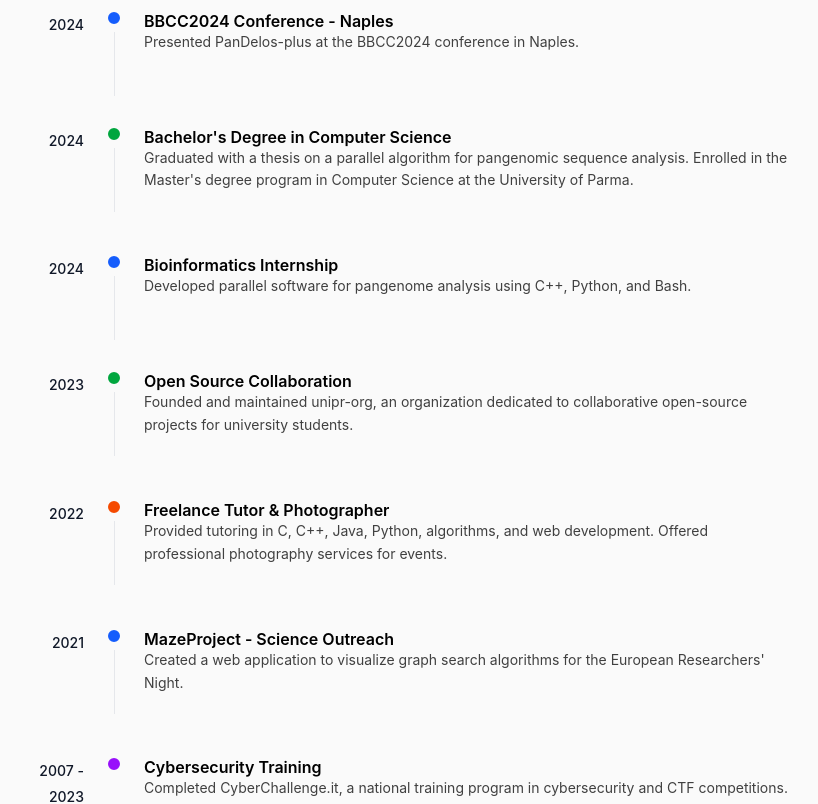
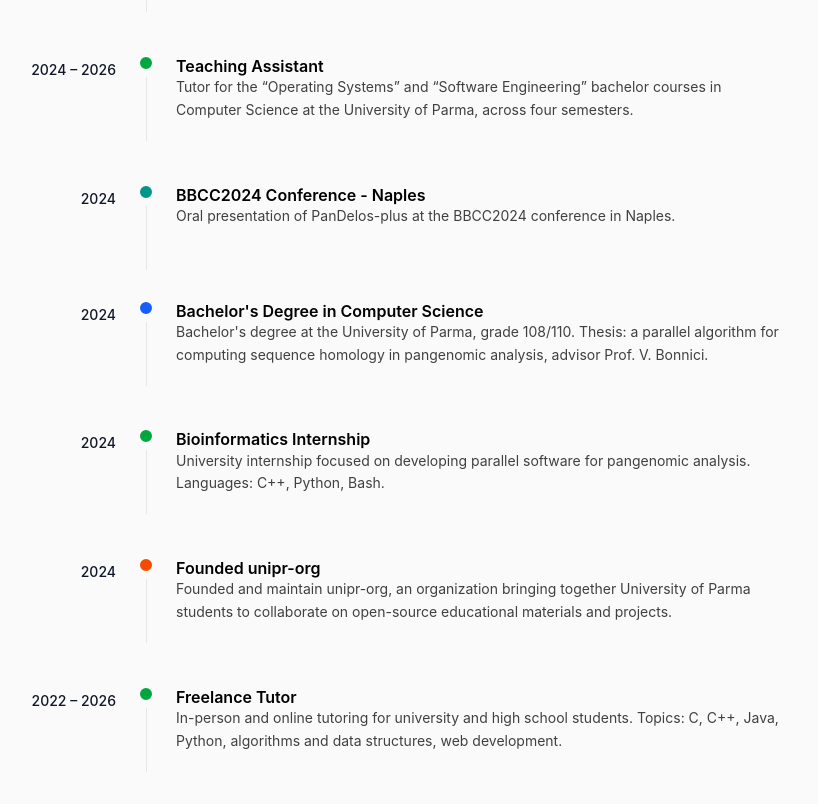
Before and after one commit to simonecolli/simonecolli.github.io, a React (Vite) app: page /about in a window 1280 px wide. Shown: the part 1800-2604 px from the top of the page, without its empty margins (236-1054 px from the left). Built offline with nearby package versions, Linux system fonts and the light colour scheme.

Commit message:
Updated timeline

```diff
--- a/src/data/timeline.ts
+++ b/src/data/timeline.ts
@@ -5,71 +5,86 @@ export interface TimelineEvent {
   type: "work" | "education" | "personal" | "project" | "talk";
 }
 
+// Ordered by start year, most recent first. Keys are named rather than positional:
+// the previous numeric ones drifted out of sync with the translation files and half
+// the entries rendered someone else's text.
 export const timeline: TimelineEvent[] = [
   {
-    year: "2025",
-    title: "data.timeline.0.title",
-    description: "data.timeline.0.description",
+    year: "2026",
+    title: "data.timeline.masterDegree.title",
+    description: "data.timeline.masterDegree.description",
+    type: "education",
+  },
+  {
+    year: "2026",
+    title: "data.timeline.freelance.title",
+    description: "data.timeline.freelance.description",
     type: "work",
   },
   {
     year: "2025",
-    title: "data.timeline.1.title",
-    description: "data.timeline.1.description",
+    title: "data.timeline.seminars.title",
+    description: "data.timeline.seminars.description",
+    type: "talk",
+  },
+  {
+    year: "2025",
+    title: "data.timeline.pandelosPreprint.title",
+    description: "data.timeline.pandelosPreprint.description",
+    type: "project",
+  },
+  {
+    year: "2024 – 2026",
+    title: "data.timeline.universityTutor.title",
+    description: "data.timeline.universityTutor.description",
     type: "work",
   },
   {
-    year: "2025",
-    title: "data.timeline.2.title",
-    description: "data.timeline.2.description",
+    year: "2024",
+    title: "data.timeline.bbcc2024.title",
+    description: "data.timeline.bbcc2024.description",
     type: "talk",
   },
   {
     year: "2024",
-    title: "data.timeline.3.title",
-    description: "data.timeline.3.description",
+    title: "data.timeline.bachelorDegree.title",
+    description: "data.timeline.bachelorDegree.description",
     type: "education",
   },
   {
     year: "2024",
-    title: "data.timeline.4.title",
-    description: "data.timeline.4.description",
-    type: "education",
-  },
-  {
-    year: "2024",
-    title: "data.timeline.5.title",
-    description: "data.timeline.5.description",
+    title: "data.timeline.internship.title",
+    description: "data.timeline.internship.description",
     type: "work",
   },
   {
     year: "2024",
-    title: "data.timeline.6.title",
-    description: "data.timeline.6.description",
-    type: "education",
+    title: "data.timeline.uniprOrg.title",
+    description: "data.timeline.uniprOrg.description",
+    type: "project",
   },
   {
-    year: "2023",
-    title: "data.timeline.7.title",
-    description: "data.timeline.7.description",
+    year: "2022 – 2026",
+    title: "data.timeline.freelanceTutor.title",
+    description: "data.timeline.freelanceTutor.description",
     type: "work",
   },
   {
     year: "2022",
-    title: "data.timeline.8.title",
-    description: "data.timeline.8.description",
+    title: "data.timeline.mazeProject.title",
+    description: "data.timeline.mazeProject.description",
     type: "project",
   },
   {
-    year: "2021",
-    title: "data.timeline.9.title",
-    description: "data.timeline.9.description",
+    year: "2021 & 2024",
+    title: "data.timeline.cyberChallenge.title",
+    description: "data.timeline.cyberChallenge.description",
     type: "education",
   },
   {
-    year: "2007 - 2023",
-    title: "data.timeline.10.title",
-    description: "data.timeline.10.description",
+    year: "2007 – 2023",
+    title: "data.timeline.skating.title",
+    description: "data.timeline.skating.description",
     type: "personal",
   },
 ];
--- a/src/locales/en/translation.json
+++ b/src/locales/en/translation.json
@@ -181,53 +181,57 @@
       }
     },
     "timeline": {
-      "0": {
-        "title": "Freelancer",
-        "description": "Launch of freelance career focused on developing custom software solutions and producing professional visual content."
+      "masterDegree": {
+        "title": "Master's Degree in Computer Science",
+        "description": "Master's degree at the University of Parma, grade 110/110 cum laude. Thesis: enhancing computational pangenomics workflows, advisor Prof. V. Bonnici."
       },
-      "1": {
+      "freelance": {
+        "title": "Self-employed",
+        "description": "Started working as a self-employed software developer and photographer: custom solutions for private clients and small businesses across the full software life cycle, plus photography services for individuals and events."
+      },
+      "seminars": {
+        "title": "Seminars at the University of Parma",
+        "description": "Two seminars: “Tutoring from different perspectives and supporting IT tools”, and an intensive bootcamp on using graphics libraries in Python that culminated in building the Pong game."
+      },
+      "pandelosPreprint": {
         "title": "PanDelos-plus Preprint",
-        "description": "First author of the paper 'PanDelos-plus: A parallel algorithm for computing sequence homology in pangenomic analysis', released on arXiv."
+        "description": "First author of the paper “PanDelos-plus: A parallel algorithm for computing sequence homology in pangenomic analysis”, released on arXiv."
       },
-      "2": {
-        "title": "Teaching Assistant & Seminars",
-        "description": "Tutor for Operating Systems and Software Engineering courses at the University of Parma. Speaker at seminars on tutoring methodologies and Python programming."
+      "universityTutor": {
+        "title": "Teaching Assistant",
+        "description": "Tutor for the “Operating Systems” and “Software Engineering” bachelor courses in Computer Science at the University of Parma, across four semesters."
       },
-      "3": {
-        "title": "Tutoring Perspectives",
-        "description": "Delivered the talk 'Il tutorato da diverse prospettive e strumenti informatici a supporto', focusing on methodologies and software tools to support academic mentoring."
+      "bbcc2024": {
+        "title": "BBCC2024 Conference - Naples",
+        "description": "Oral presentation of PanDelos-plus at the BBCC2024 conference in Naples."
       },
-      "4": {
-        "title": "BBCC2024 Conference - Naples",
-        "description": "Presented PanDelos-plus at the BBCC2024 conference in Naples."
+      "bachelorDegree": {
+        "title": "Bachelor's Degree in Computer Science",
+        "description": "Bachelor's degree at the University of Parma, grade 108/110. Thesis: a parallel algorithm for computing sequence homology in pangenomic analysis, advisor Prof. V. Bonnici."
       },
-      "5": {
-        "title": "Bachelor's Degree in Computer Science",
-        "description": "Graduated with a thesis on a parallel algorithm for pangenomic sequence analysis. Enrolled in the Master's degree program in Computer Science at the University of Parma."
+      "internship": {
+        "title": "Bioinformatics Internship",
+        "description": "University internship focused on developing parallel software for pangenomic analysis. Languages: C++, Python, Bash."
       },
-      "6": {
-        "title": "Bioinformatics Internship",
-        "description": "Developed parallel software for pangenome analysis using C++, Python, and Bash."
+      "uniprOrg": {
+        "title": "Founded unipr-org",
+        "description": "Founded and maintain unipr-org, an organization bringing together University of Parma students to collaborate on open-source educational materials and projects."
       },
-      "7": {
-        "title": "Open Source Collaboration",
-        "description": "Founded and maintained unipr-org, an organization dedicated to collaborative open-source projects for university students."
+      "freelanceTutor": {
+        "title": "Freelance Tutor",
+        "description": "In-person and online tutoring for university and high school students. Topics: C, C++, Java, Python, algorithms and data structures, web development."
       },
-      "8": {
-        "title": "Freelance Tutor & Photographer",
-        "description": "Provided tutoring in C, C++, Java, Python, algorithms, and web development. Offered professional photography services for events."
+      "mazeProject": {
+        "title": "MazeProject - Science Outreach",
+        "description": "A web application to visualize graph search algorithms, built for the European Researchers' Night."
       },
-      "9": {
-        "title": "MazeProject - Science Outreach",
-        "description": "Created a web application to visualize graph search algorithms for the European Researchers' Night."
+      "cyberChallenge": {
+        "title": "CyberChallenge.it",
+        "description": "National training program in cybersecurity and CTF competitions run by the National Cybersecurity Lab, with the University of Parma's havce team."
       },
-      "10": {
-        "title": "Cybersecurity Training",
-        "description": "Completed CyberChallenge.it, a national training program in cybersecurity and CTF competitions."
-      },
-      "11": {
+      "skating": {
         "title": "Artistic Roller Skating Athlete",
-        "description": "Competed as a high-level athlete, developing resilience, discipline, and teamwork skills."
+        "description": "Sixteen years of competitive artistic roller skating. Sport at a high level teaches organization, perseverance, patience and resilience — skills I bring to my work every day."
       }
     },
     "skills": {
--- a/src/locales/it/translation.json
+++ b/src/locales/it/translation.json
@@ -181,53 +181,57 @@
       }
     },
     "timeline": {
-      "0": {
+      "masterDegree": {
+        "title": "Laurea Magistrale in Scienze Informatiche",
+        "description": "Laurea magistrale all'Università di Parma, voto 110/110 con lode. Tesi: arricchimento dei flussi di lavoro di pangenomica computazionale, relatore Prof. V. Bonnici."
+      },
+      "freelance": {
         "title": "Libero professionista",
-        "description": "Apertura della carriera freelance focalizzata sullo sviluppo di soluzioni software su misura e sulla produzione di contenuti visivi professionali."
+        "description": "Avvio dell'attività da libero professionista come sviluppatore software e fotografo: soluzioni su misura per privati e piccole imprese, curando l'intero ciclo di vita del software, e servizi fotografici per privati ed eventi."
       },
-      "1": {
+      "seminars": {
+        "title": "Seminari all'Università di Parma",
+        "description": "Due seminari: «Il tutorato sotto diverse prospettive e strumenti informatici a supporto» e un bootcamp intensivo sull'uso di librerie grafiche in Python, culminato nella realizzazione del gioco Pong."
+      },
+      "pandelosPreprint": {
         "title": "Preprint PanDelos-plus",
-        "description": "Primo autore dell'articolo 'PanDelos-plus: A parallel algorithm for computing sequence homology in pangenomic analysis', pubblicato su arXiv."
+        "description": "Primo autore dell'articolo «PanDelos-plus: A parallel algorithm for computing sequence homology in pangenomic analysis», pubblicato su arXiv."
       },
-      "2": {
-        "title": "Tutor Didattico e Seminari",
-        "description": "Tutor per i corsi di Sistemi Operativi e Ingegneria del Software all'Università di Parma. Relatore in seminari su metodologie di tutoraggio e programmazione Python."
+      "universityTutor": {
+        "title": "Tutor didattico",
+        "description": "Tutor dei corsi di «Sistemi operativi» e «Ingegneria del Software» per la laurea triennale in Informatica all'Università di Parma, su quattro semestri."
       },
-      "3": {
-        "title": "Il tutorato da diverse prospettive",
-        "description": "Ho tenuto il talk 'Il tutorato da diverse prospettive e strumenti informatici a supporto', focalizzato su metodologie e strumenti software per il supporto accademico."
+      "bbcc2024": {
+        "title": "Conferenza BBCC2024 - Napoli",
+        "description": "Presentazione orale di PanDelos-plus alla conferenza BBCC2024 di Napoli."
       },
-      "4": {
-        "title": "Conferenza BBCC2024 - Napoli",
-        "description": "Presentazione di PanDelos-plus alla conferenza BBCC2024 a Napoli."
+      "bachelorDegree": {
+        "title": "Laurea Triennale in Informatica",
+        "description": "Laurea triennale all'Università di Parma, voto 108/110. Tesi: un algoritmo parallelo per il calcolo dell'omologia di sequenza in analisi pangenomiche, relatore Prof. V. Bonnici."
       },
-      "5": {
-        "title": "Laurea Triennale in Informatica",
-        "description": "Laurea conseguita con tesi su un algoritmo parallelo per l'analisi di sequenze pangenomiche. Iscrizione alla Laurea Magistrale in Informatica presso l'Università di Parma."
+      "internship": {
+        "title": "Tirocinio in Bioinformatica",
+        "description": "Tirocinio universitario dedicato allo sviluppo di software parallelo per analisi pangenomiche. Linguaggi: C++, Python, Bash."
       },
-      "6": {
-        "title": "Tirocinio in Bioinformatica",
-        "description": "Sviluppo di software parallelo per l'analisi del pangenoma utilizzando C++, Python e Bash."
+      "uniprOrg": {
+        "title": "Fondazione di unipr-org",
+        "description": "Fondazione e manutenzione di unipr-org, organizzazione che riunisce gli studenti dell'Università di Parma per collaborare su materiali didattici e progetti open source."
       },
-      "7": {
-        "title": "Collaborazione Open Source",
-        "description": "Fondazione e gestione di unipr-org, organizzazione dedicata a progetti open source collaborativi per studenti universitari."
+      "freelanceTutor": {
+        "title": "Tutor freelance",
+        "description": "Servizi di tutoraggio in presenza e online per studenti universitari e delle scuole superiori. Argomenti: C, C++, Java, Python, algoritmi e strutture dati, sviluppo web."
       },
-      "8": {
-        "title": "Tutor Freelance e Fotografo",
-        "description": "Attività di tutoraggio in C, C++, Java, Python, algoritmi e sviluppo web. Servizi fotografici professionali per eventi."
+      "mazeProject": {
+        "title": "MazeProject - Divulgazione",
+        "description": "Applicazione web per visualizzare algoritmi di ricerca su grafi, realizzata per la Notte Europea dei Ricercatori."
       },
-      "9": {
-        "title": "MazeProject - Divulgazione",
-        "description": "Creazione di un'applicazione web per visualizzare algoritmi di ricerca su grafi in occasione della Notte Europea dei Ricercatori."
+      "cyberChallenge": {
+        "title": "CyberChallenge.it",
+        "description": "Programma nazionale di formazione in cybersecurity e competizioni CTF organizzato dal Laboratorio Nazionale di Cybersecurity, con il team havce dell'Università di Parma."
       },
-      "10": {
-        "title": "Formazione Cybersecurity",
-        "description": "Completamento di CyberChallenge.it, programma nazionale di formazione in cybersecurity e competizioni CTF."
-      },
-      "11": {
+      "skating": {
         "title": "Atleta di Pattinaggio Artistico",
-        "description": "Atleta agonista di alto livello: un'esperienza che mi ha insegnato resilienza, disciplina e lavoro di squadra."
+        "description": "Sedici anni di pattinaggio artistico a rotelle a livello agonistico. Lo sport ad alto livello insegna organizzazione, perseveranza, pazienza e resilienza: competenze che porto nel lavoro di ogni giorno."
       }
     },
     "skills": {
--- a/src/pages/AboutMePage.tsx
+++ b/src/pages/AboutMePage.tsx
@@ -82,8 +82,9 @@ export default function AboutMePage() {
               <div className="space-y-8">
                 {timeline.map((item, index) => (
                   <div key={index} className="flex gap-6">
-                    {/* Year */}
-                    <div className="flex-shrink-0 w-16 text-right">
+                    {/* Year — wide enough for ranges like "2024 – 2026", but not at the
+                        expense of the description column on phones */}
+                    <div className="flex-shrink-0 w-16 md:w-24 text-right">
                       <span className="text-sm font-medium text-gray-900">{item.year}</span>
                     </div>
 
@@ -93,6 +94,7 @@ export default function AboutMePage() {
                         item.type === 'education' ? 'bg-blue-600 border-blue-600' :
                         item.type === 'work' ? 'bg-green-600 border-green-600' :
                         item.type === 'project' ? 'bg-orange-600 border-orange-600' :
+                        item.type === 'talk' ? 'bg-teal-600 border-teal-600' :
                         'bg-purple-600 border-purple-600'
                       }`}></div>
                       {index !== timeline.length - 1 && (
```
